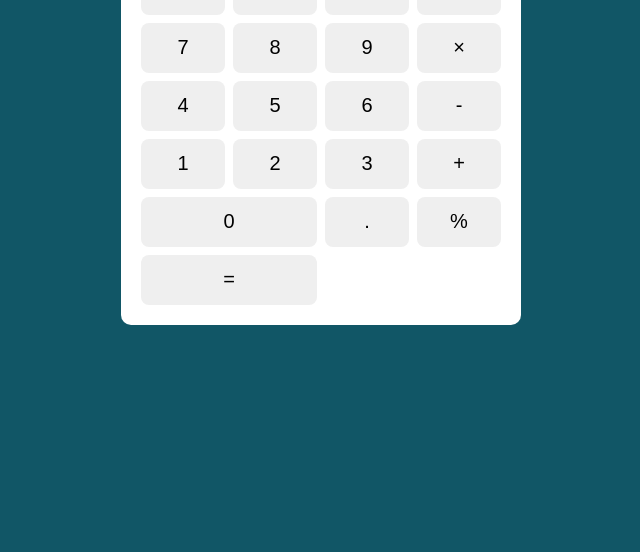
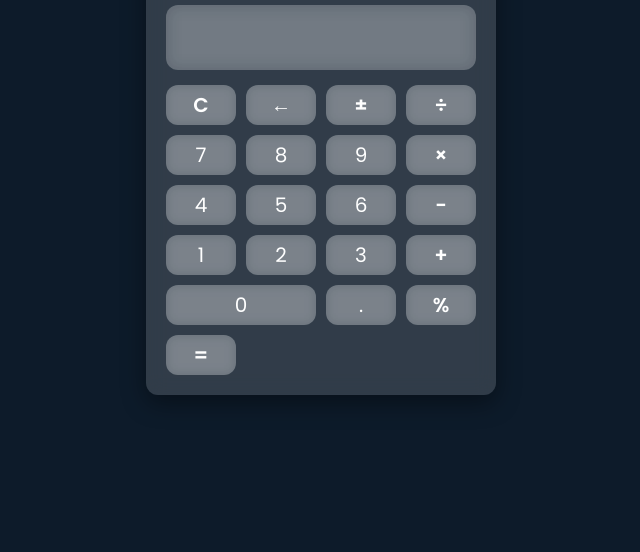
Before and after one commit to Nocturnnn/JavaScript_Official, a plain HTML site: page ExCalculadra/modelo/index.html in a window 1280 px wide. Shown: the part 248-800 px from the top of the page, without its empty margins (319-959 px from the left). Drawn offline with nearby package versions, Linux system fonts and the light colour scheme.

Commit message:
Calculadora

```diff
--- a/ExCalculadra/modelo/assets/css/style.css
+++ b/ExCalculadra/modelo/assets/css/style.css
@@ -1,99 +1,116 @@
-@import url('https://fonts.googleapis.com/css?family=Open+Sans:400,700&display=swap');
+@import url('https://fonts.googleapis.com/css2?family=Poppins:wght@300;400;600&display=swap');
+
 :root {
-  --primary-color: rgb(17, 86, 102);
-  --primary-color-darker: rgb(9, 48, 56);
+  --bg: #0d1b2a;
+  --panel: rgba(255, 255, 255, 0.15);
+  --btn: rgba(255, 255, 255, 0.25);
+  --btn-hover: rgba(255, 255, 255, 0.4);
+  --accent: #ffca3a;
+  --text: #fff;
+  --radius: 12px;
+  --blur: 10px;
 }
 
+h1 {
+  color: var(--text);
+  padding: 20px;
+}
+
+/* Reset */
 * {
   box-sizing: border-box;
-  outline: 0;
+  padding: 0;
+  margin: 0;
+  font-family: 'Poppins', sans-serif;
 }
 
 body {
-  margin: 0;
-  padding: 0;
-  background: var(--primary-color);
-  font-family: 'Open sans', sans-serif;
-  font-size: 1.3em;
-  line-height: 1.5em;
+  display: flex;
+  justify-content: center;
+  align-items: center;
+  height: 100vh;
+  background: var(--bg);
 }
 
+/* Container de vidro */
 .container {
-  max-width: 640px;
-  margin: 50px auto;
-  background: #fff;
+  width: 350px;
+  max-height: 570px;
   padding: 20px;
-  border-radius: 10px;
+  background: var(--panel);
+  backdrop-filter: blur(var(--blur));
+  border-radius: var(--radius);
+  box-shadow: 0 8px 25px rgba(0, 0, 0, 0.4);
 }
 
-form input, form label, form button {
-  display: block;
+/* Display */
+#numero {
   width: 100%;
-  margin-bottom: 10px;
+  height: 65px;
+  background: rgba(255,255,255,0.2);
+  color: var(--text);
+  font-size: 32px;
+  text-align: right;
+  border: none;
+  border-radius: var(--radius);
+  padding: 10px;
+  margin-bottom: 15px;
+  backdrop-filter: blur(8px);
 }
 
-form input {
-  font-size: 24px;
-  height: 50px;
-  padding: 0 20px;
+#numero:focus {
+  outline: 2px solid var(--accent);
 }
 
-form input:focus {
-  outline: 1px solid var(--primary-color);
-}
-
-form button {
-  border: none;
-  background: var(--primary-color);
-  color: #fff;
-  font-size: 18px;
-  font-weight: 700;
-  height: 50px;
-  cursor: pointer;
-  margin-top: 30px;
-}
-
-form button:hover {
-  background: var(--primary-color-darker);
-}
-
-.container {
-  width: 400px;        /* ajuste como preferir */
-  margin: 50px auto;
-  text-align: center;
-}
-
-#numero {
-  width: 100%;
-  height: 50px;
-  font-size: 22px;
-  margin-bottom: 10px;
-  text-align: right;
-  padding-right: 10px;
-}
-
-/* GRID com 4 colunas */
+/* Grid */
 .grid {
   display: grid;
   grid-template-columns: repeat(4, 1fr);
-  gap: 8px;
+  gap: 10px;
 }
 
-/* Estilo geral dos botões */
+/* Botões */
 .grid button {
-  height: 50px;
+  height: 40px;
   font-size: 20px;
+  color: var(--text);
+  border: none;
+  border-radius: var(--radius);
+  background: var(--btn);
+  backdrop-filter: blur(6px);
   cursor: pointer;
-  border: none;
-  border-radius: 8px;
+  transition: all 0.2s ease;
 }
 
-/* Botão 0 ocupa 2 colunas */
+/* Hover */
+.grid button:hover {
+  background: var(--btn-hover);
+  transform: scale(1.06);
+}
+
+/* Botões especiais */
+.op {
+  color: #ffbf00;
+  font-weight: 600;
+}
+
+.func {
+  color: #ff595e;
+  font-weight: 600;
+}
+
+.equal {
+  background: var(--accent);
+  color: #000;
+  font-weight: 600;
+}
+
+.equal:hover {
+  background: #ffd84d;
+  transform: scale(1.08);
+}
+
+/* Botão zero maior */
 .zero {
   grid-column: span 2;
 }
-
-/* Botão = ocupa 2 colunas */
-.equal {
-  grid-column: span 2;
-}
--- a/ExCalculadra/modelo/assets/js/main.js
+++ b/ExCalculadra/modelo/assets/js/main.js
@@ -4,9 +4,34 @@
   const clearButton = document.querySelector('button[data-action="clear"]');
   const backspace = document.querySelector('button[data-action="backspace"]');
   const plusminus = document.querySelector('button[data-action="plusminus"]');
+  const enter = document.querySelector('button[data-action="equals"]')
+  const percent = document.querySelector('button[data-action="percent"]')
+
+  function calcular() {
+    let conta = num.value;
+
+    // Permite apenas números e operadores básicos
+    if (!/^[0-9+\-*/().% ]+$/.test(conta)) {
+      num.value = "Erro";
+      return;
+    }
+
+    // Troca 50% por (50/100)
+    conta = conta.replace(/(\d+)%/g, "($1/100)");
+
+    try {
+      num.value = eval(conta);
+    } catch {
+      num.value = "Erro";
+    }
+  }
+
+  function Enter() {
+    calcular()
+  }
+  enter.addEventListener("click", () => Enter());
 
   function Foco() {
-    // detector de conta invalida
     /* colocar no enter
     for (let i in num.value) {
       console.log(num.value[i], num.value.length - 1);
@@ -38,8 +63,7 @@
       !isNaN(button.innerHTML) ||
       button.innerHTML === "+" ||
       button.innerHTML === "-" ||
-      button.innerHTML === "." ||
-      button.innerHTML === "%"
+      button.innerHTML === "."
     ) {
       button.addEventListener("click", () => AdicionaContas(button.innerHTML));
     }
@@ -75,4 +99,9 @@
     num.value = Number(num.value) * -1;
   }
   plusminus.addEventListener("click", () => Plusminus());
+
+  percent.addEventListener("click", () => {
+    num.value += '%'
+    calcular()
+  });
 })();
```
